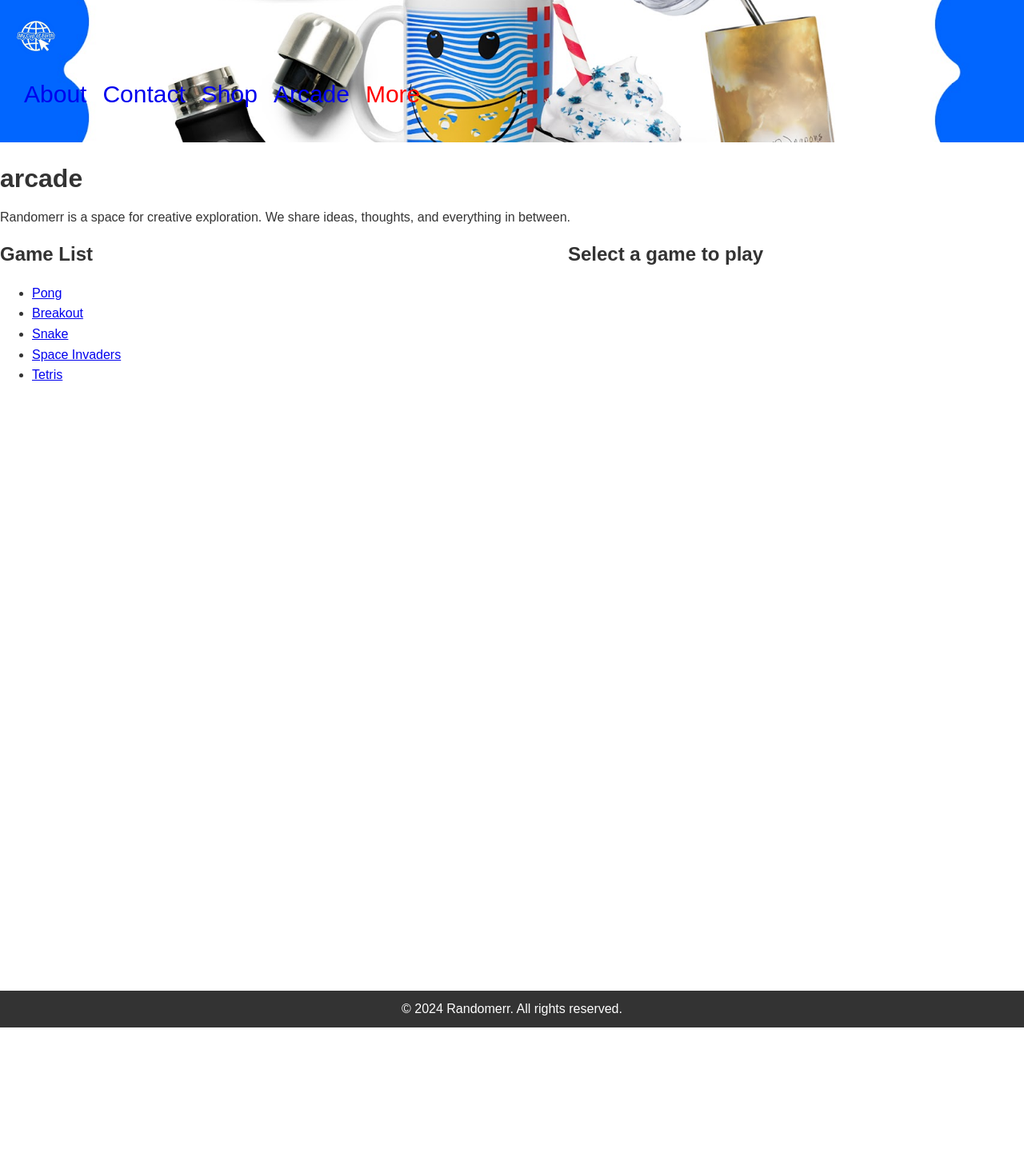
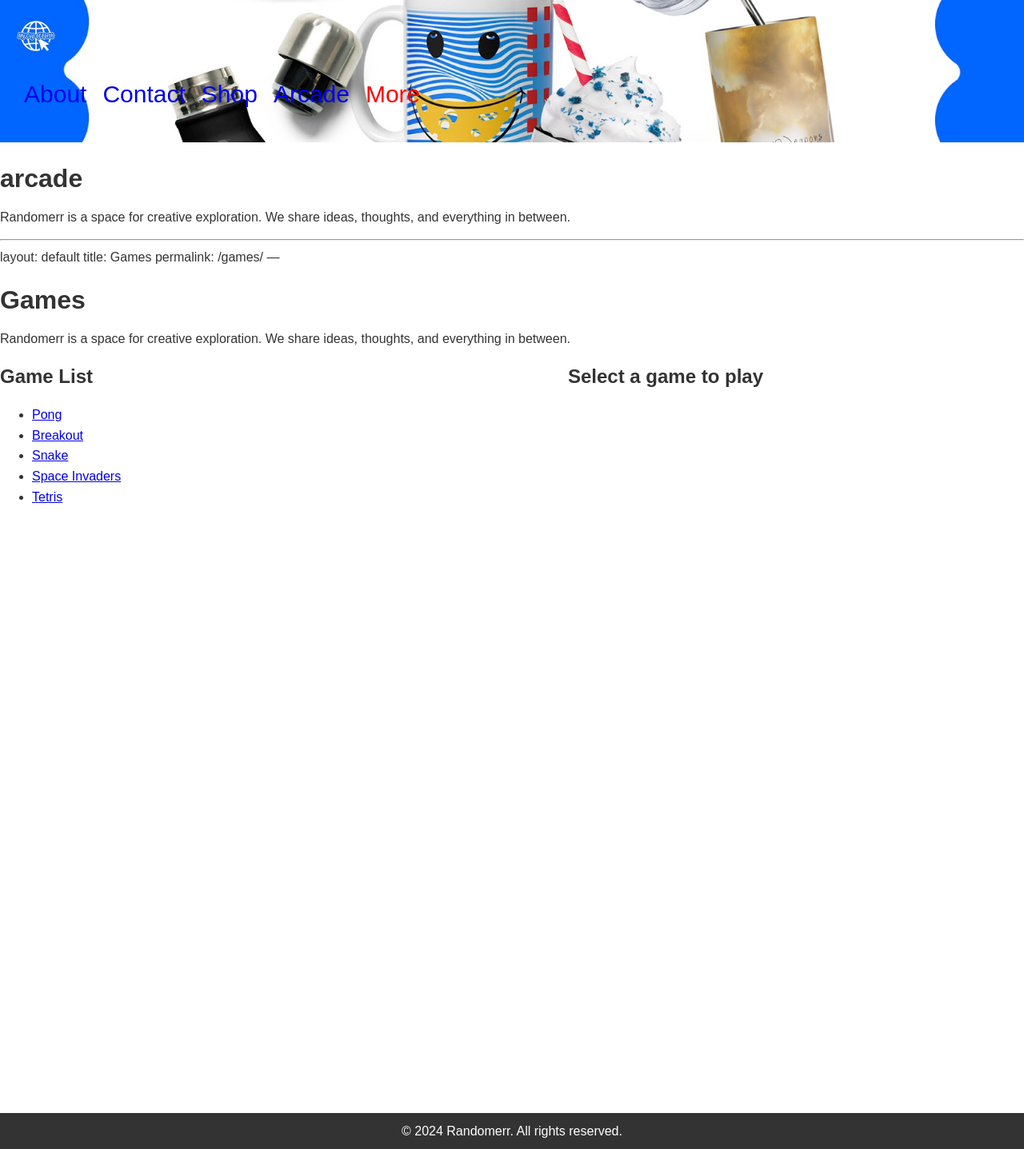
Before and after one commit to m-cochran/Randomerr, a Jekyll site: the page built from arcade.md, in a window 1280 px wide. Shown: the whole page at 80% size. Built offline with Jekyll 4.4.1, drawn with Linux system fonts in a browser that asks for light colours; before the commit the page ends 1285 px from its top, so only the background shows below that; some of the changed lines change nothing that is shown.

Commit message:
Update arcade.md

```diff
--- a/arcade.md
+++ b/arcade.md
@@ -5,6 +5,16 @@
 ---
 
 # arcade
+
+Randomerr is a space for creative exploration. We share ideas, thoughts, and everything in between.
+
+---
+layout: default
+title: Games
+permalink: /games/
+---
+
+# Games
 
 Randomerr is a space for creative exploration. We share ideas, thoughts, and everything in between.
 
@@ -25,8 +35,9 @@
   <!-- Main content for game display -->
   <div style="width: 70%; text-align: center; box-sizing: border-box; height: 100%; display: flex; flex-direction: column;">
     <h2 id="gameTitle">Select a game to play</h2>
-    <div id="gameContainer" style="flex-grow: 1; position: relative; overflow: hidden; padding-top: 56.25%; height: 0;">
+    <div id="gameContainer" style="flex-grow: 1; position: relative;">
       <!-- Game iframe or canvas will be loaded here -->
+      <iframe id="gameIframe" src="" style="width: 100%; height: 100%; border: none; display: none;"></iframe>
     </div>
   </div>
 </div>
@@ -34,7 +45,7 @@
 <script>
   const gameList = document.getElementById('gameList');
   const gameTitle = document.getElementById('gameTitle');
-  const gameContainer = document.getElementById('gameContainer');
+  const gameIframe = document.getElementById('gameIframe');
 
   gameList.addEventListener('click', function(e) {
     e.preventDefault();
@@ -42,25 +53,28 @@
 
     if (game) {
       gameTitle.innerText = game.charAt(0).toUpperCase() + game.slice(1);
+      gameIframe.style.display = 'block';
+
       switch(game) {
         case 'pong':
-          gameContainer.innerHTML = '<iframe src="pong.html" style="position: absolute; top: 0; left: 0; width: 100%; height: 100%; border: none;"></iframe>';
+          gameIframe.src = 'path_to_pong_game.html';
           break;
         case 'breakout':
-          gameContainer.innerHTML = '<iframe src="path_to_breakout_game.html" style="position: absolute; top: 0; left: 0; width: 100%; height: 100%; border: none;"></iframe>';
+          gameIframe.src = 'path_to_breakout_game.html';
           break;
         case 'snake':
-          gameContainer.innerHTML = '<iframe src="path_to_snake_game.html" style="position: absolute; top: 0; left: 0; width: 100%; height: 100%; border: none;"></iframe>';
+          gameIframe.src = 'path_to_snake_game.html';
           break;
         case 'space-invaders':
-          gameContainer.innerHTML = '<iframe src="path_to_space_invaders_game.html" style="position: absolute; top: 0; left: 0; width: 100%; height: 100%; border: none;"></iframe>';
+          gameIframe.src = 'path_to_space_invaders_game.html';
           break;
         case 'tetris':
-          gameContainer.innerHTML = '<iframe src="path_to_tetris_game.html" style="position: absolute; top: 0; left: 0; width: 100%; height: 100%; border: none;"></iframe>';
+          gameIframe.src = 'path_to_tetris_game.html';
           break;
         // Add more games here
         default:
-          gameContainer.innerHTML = 'Select a game from the list.';
+          gameIframe.src = '';
+          gameIframe.style.display = 'none';
       }
     }
   });
```
